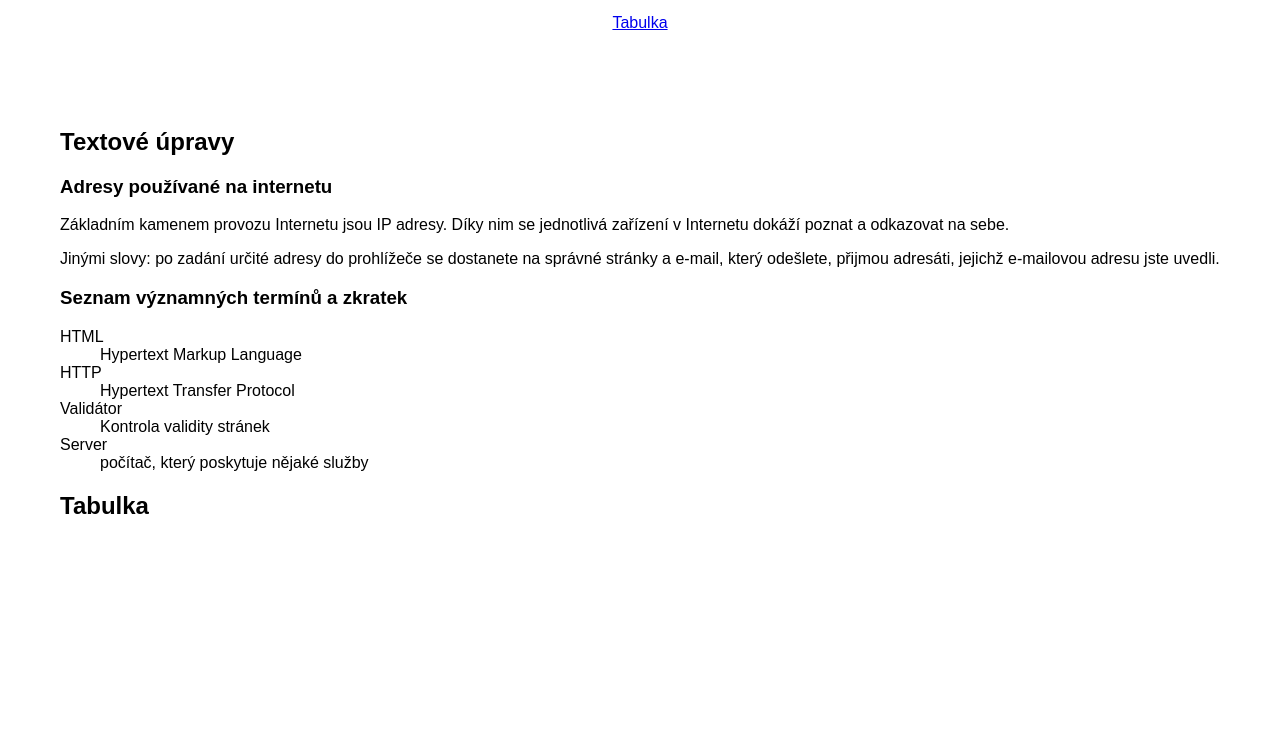
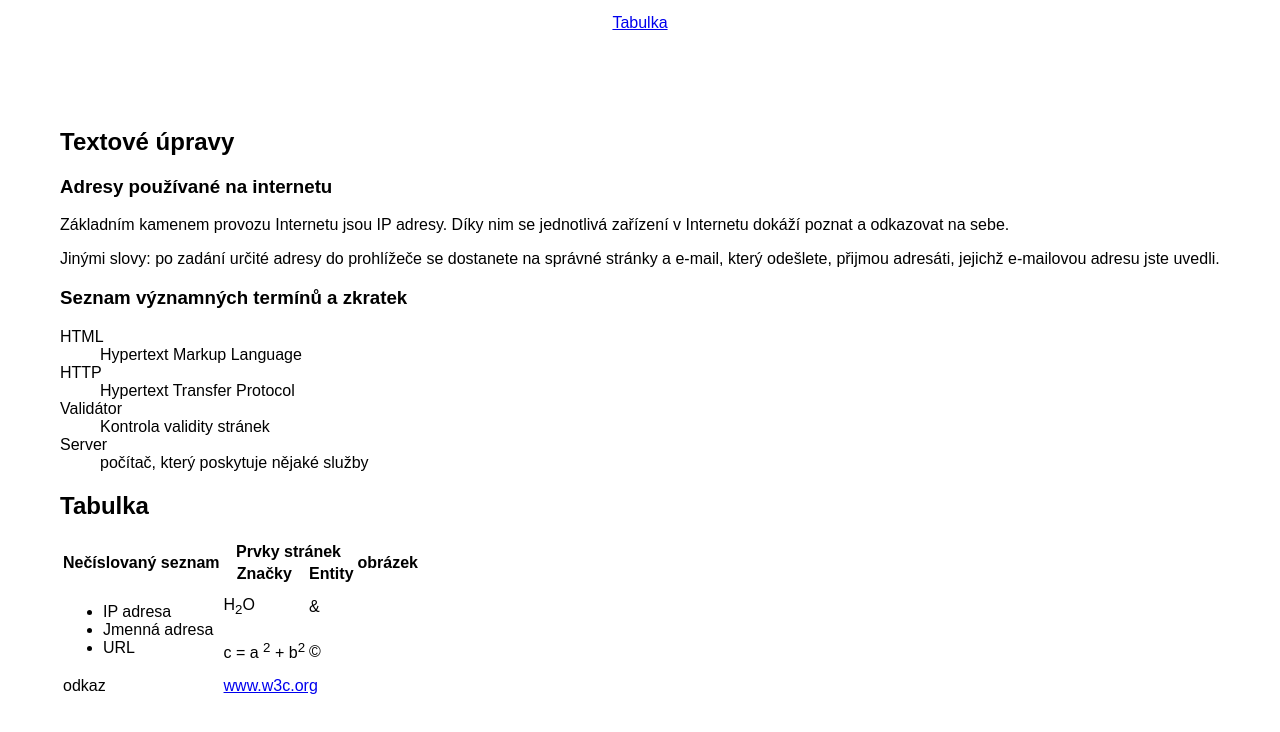
Before and after one commit to bludol/HTML-zaklady, a plain HTML site: page index.html in a window 1280 px wide. Shown: the part 140-872 px from the top of the page. Before the commit the page ends 800 px from the top, so only its background shows below. Drawn offline with Linux system fonts and the light colour scheme.

Commit message:
02 - HTML stranka

```diff
--- a/index.html
+++ b/index.html
@@ -8,6 +8,10 @@
     <title>Příprava</title>
 </head>
 <style>
+
+    .tabulka{
+        border: 1px solid black;
+    }
 
     header{
         width: 1160px;
@@ -61,14 +65,45 @@ main{
     </dl>
     </p>
 </section>
-<section id="Tabulka">
+<section id="Tabulka" class="Tabulka">
     <h2>Tabulka</h2>
     <table>
         <thead>
             <tr>
-                <th rowspan="2"></th>
+                <th rowspan="2">Nečíslovaný seznam</th>
+                <th colspan="2">Prvky stránek</th>
+                <th rowspan="2">obrázek</th>
+            </tr>
+            <tr>
+                <th>Značky</th>
+                <th>Entity</th>
             </tr>
         </thead>
+    <tbody>
+        <tr>
+            <td rowspan="2">
+                <ul>
+                    <li>IP adresa</li>
+                    <li>Jmenná adresa</li>
+                    <li>URL</li>
+                </ul>
+            </td>
+            <td>H<sub>2</sub>O</td>
+            <td>&</td>
+            <td></td>
+        </tr>
+        <tr>
+            <td>c = a <sup>2</sup> + b<sup>2</sup></td>
+            <td>&copy</td>
+            <td></td>
+        </tr>
+        </tbody>
+        <tfoot>
+            <tr>
+                <td>odkaz</td>
+                <td colspan="3"><a href="https://www.w3schools.com">www.w3c.org </td>
+            </tr>
+        </tfoot>
     </table>
     </section>
 </main>
```
